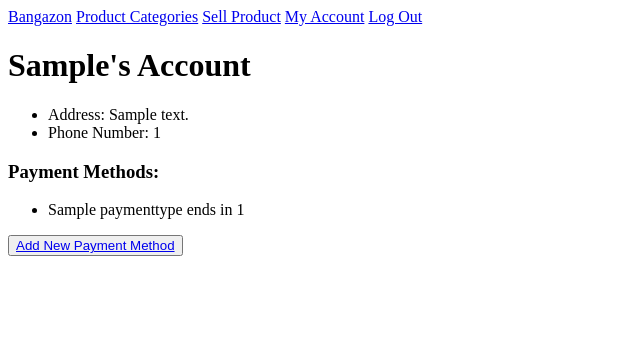
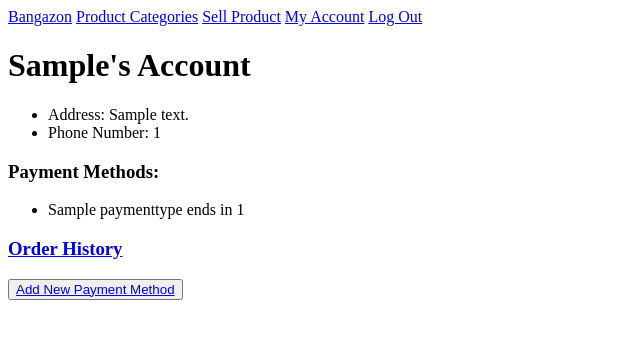
Before and after one commit to talkative-tangs/Bangazon-LLC-2, a Django app: page /my_account/1/ in a window 1280 px wide. Shown: the top 339 px of the page, without its empty margins (0-640 px from the left). Run offline with Django 3.2, Linux system fonts and the light colour scheme; tables that the repository leaves empty hold one stand-in row (values such as "Sample post"); parts of the project's set-up code (start-up, migrations or seed data) failed here and were passed over.

Commit message:
Added routing to view order history

```diff
--- a/website/templates/my_account/my_account.html
+++ b/website/templates/my_account/my_account.html
@@ -17,6 +17,7 @@
                 </li>
             </ul>
             {% endfor %}
+        <h3><a href="{% url 'website:my_account_order_history' user.id %}">Order History</a></h3>
     {% else %}
     <h1>My Account</h1>
     {% endif %}
@@ -24,4 +25,6 @@
     <button>
         <a href="{% url 'website:my_account_payment' user.id %}">Add New Payment Method</a>
     </button>
+
+
 {% endblock content %}
--- a/website/urls.py
+++ b/website/urls.py
@@ -12,7 +12,8 @@ urlpatterns = [
     path('product_cat/', views.product_cat, name='product_cat'),
     path('product_detail/<int:product_id>/', views.product_detail, name='product_detail'),
     path('my_account/<int:user_id>/', views.my_account, name='my_account'),
-    path('my_account/payment/<int:user_id>/', views.my_account_payment, name='my_account_payment')
+    path('my_account/payment/<int:user_id>/', views.my_account_payment, name='my_account_payment'),
+    path('my_account/orders/<int:user_id>/', views.my_account_order_history, name='my_account_order_history')
 
 
 
--- a/website/views.py
+++ b/website/views.py
@@ -219,6 +219,23 @@ def my_account_payment(request, user_id):
         return HttpResponseRedirect(reverse('website:my_account', args=(user_id,)))
 
     return render(request, template_name, {'user': user, 'form':form.as_p()})
+
+@login_required
+def my_account_order_history(request, user_id):
+    '''view order history of current user'''
+    # user = User.objects.get(id=user_id)
+
+    try:
+        sql = '''SELECT * FROM website_order WHERE buyer_id = %s'''
+        orders = Order.objects.raw(sql, [user_id])[0]
+        print(orders)
+    except Order.DoesNotExist:
+        raise Http404("No orders exist")
+
+    template_name = 'my_account/my_account_order_history.html'
+
+    return render(request, template_name, {'orders': orders})
+
 # ------------------------------------
 # ORM WAY
 # ------------------------------------
```
Also changed, not shown: website/templates/my_account/my_account_order_history.html (added, +12 -0 lines).
